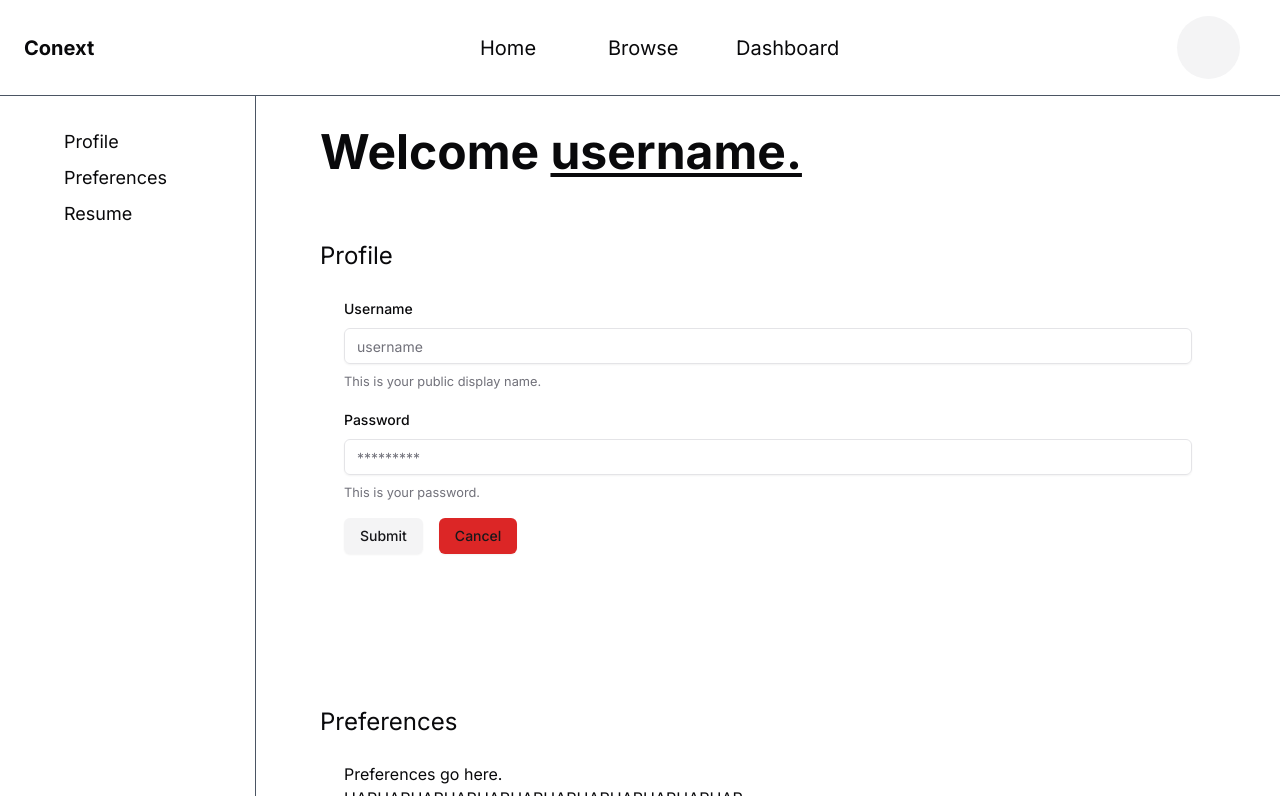
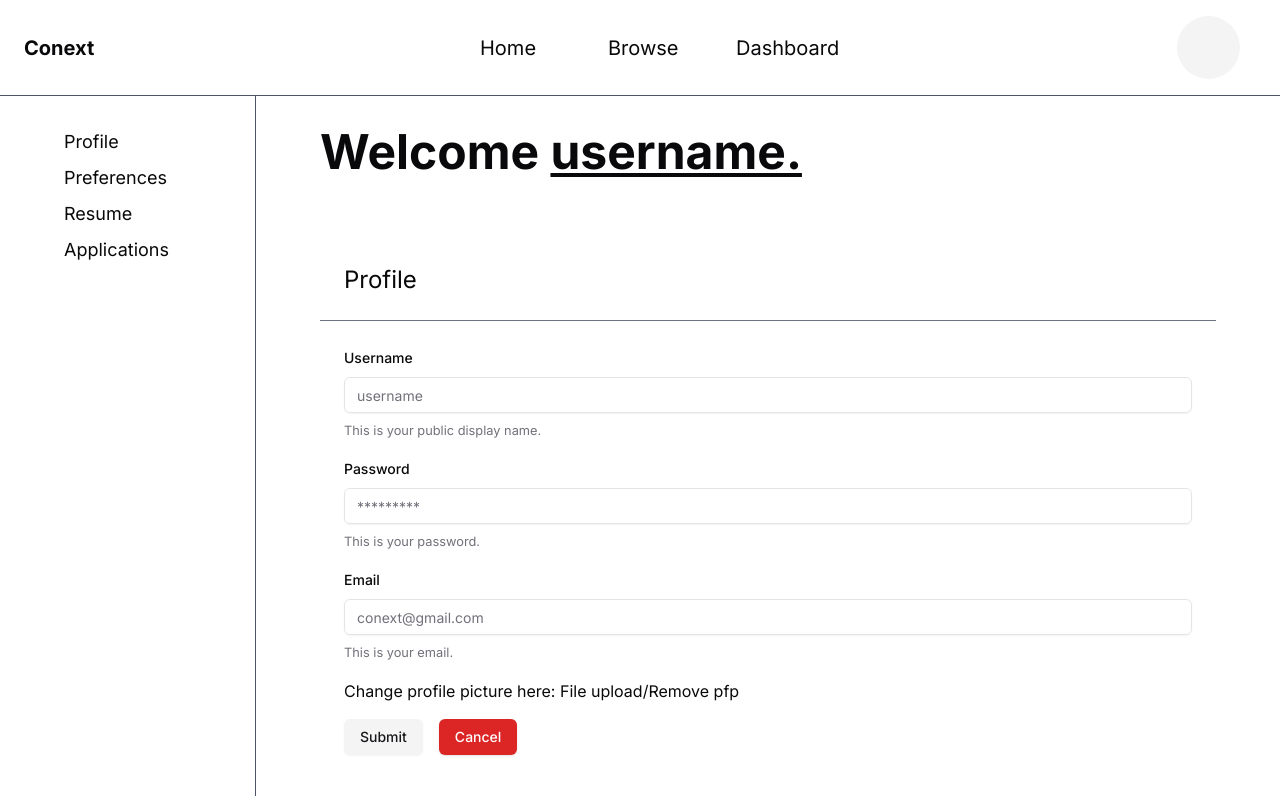
Before and after one commit to TejasDoesStuff/Website-Coding-and-Development, a Next.js app in the folder fbla/: page /dashboard in a window 1280 px wide. Built offline with nearby package versions, Linux system fonts and the light colour scheme.

Commit message:
Finished the layout of the preferences page

```diff
--- a/fbla/app/dashboard/Options.tsx
+++ b/fbla/app/dashboard/Options.tsx
@@ -38,15 +38,15 @@ export default function Options() {
   }
 
   return (
-    <div className="w-4/5 h-full flex flex-col absolute right-0 overflow-y-scroll">
-      <div className="mx-16 mt-8 ">
+    <div className="w-4/5 h-full flex flex-col absolute right-0 overflow-y-scroll scroll-smooth">
+      <div className="mx-16 mt-8">
         <h1 className="text-5xl font-bold">
           Welcome{" "}
           <span className="underline underline-offset-4">username.</span>
         </h1>
       </div>
-      <div className="m-16 flex flex-col">
-        <h3 className="text-2xl sticky top-8">Profile</h3>
+      <div className="m-16 flex flex-col" id="profile">
+        <h3 className="text-2xl sticky top-0 backdrop-blur border-b border-gray-500 p-6">Profile</h3>
         <div className="m-6 text-md">
           <Form {...form}>
             <form onSubmit={form.handleSubmit(onSubmit)} className="space-y-4">
@@ -80,45 +80,59 @@ export default function Options() {
                   </FormItem>
                 )}
               />
+              <FormField
+                control={form.control}
+                name="email"
+                render={({ field }) => (
+                  <FormItem>
+                    <FormLabel>Email</FormLabel>
+                    <FormControl>
+                      <Input placeholder="conext@gmail.com" {...field} />
+                    </FormControl>
+                    <FormDescription>This is your email.</FormDescription>
+                    <FormMessage />
+                  </FormItem>
+                )}
+              />
+              <p>Change profile picture here: File upload/Remove pfp</p>
                 <Button type="submit" variant="secondary">
                   Submit
                 </Button>
-                <Button variant="secondary" className="ml-4 bg-red-600">
+                <Button className="ml-4 bg-red-600 text-white hover:bg-red-700">
                   Cancel
                 </Button>
             </form>
           </Form>
         </div>
       </div>
-      <div className="m-16 flex flex-col">
-        <h3 className="text-2xl sticky top-8">Preferences</h3>
+      <div className="m-16 flex flex-col" id="preferences">
+        <h3 className="text-2xl sticky top-0 backdrop-blur-sm p-6 border-b border-gray-500">Preferences</h3>
         <div className="m-6 text-md">
           <p>Preferences go here.</p>
-          <p>HARHARHARHARHARHARHARHARHARHARHARHAR.</p>
-          <p>HARHARHARHARHARHARHARHARHARHARHARHAR.</p>
-          <p>HARHARHARHARHARHARHARHARHARHARHARHAR.</p>
-          <p>HARHARHARHARHARHARHARHARHARHARHARHAR.</p>
-          <p>HARHARHARHARHARHARHARHARHARHARHARHAR.</p>
-          <p>HARHARHARHARHARHARHARHARHARHARHARHAR.</p>
-          <p>HARHARHARHARHARHARHARHARHARHARHARHAR.</p>
-          <p>HARHARHARHARHARHARHARHARHARHARHARHAR.</p>
-          <p>HARHARHARHARHARHARHARHARHARHARHARHAR.</p>
-          <p>HARHARHARHARHARHARHARHARHARHARHARHAR.</p>
-          <p>HARHARHARHARHARHARHARHARHARHARHARHAR.</p>
-          <p>HARHARHARHARHARHARHARHARHARHARHARHAR.</p>
-          <p>HARHARHARHARHARHARHARHARHARHARHARHAR.</p>
-          <p>HARHARHARHARHARHARHARHARHARHARHARHAR.</p>
-          <p>HARHARHARHARHARHARHARHARHARHARHARHAR.</p>
-          <p>HARHARHARHARHARHARHARHARHARHARHARHAR.</p>
-          <p>HARHARHARHARHARHARHARHARHARHARHARHAR.</p>
-          <p>HARHARHARHARHARHARHARHARHARHARHARHAR.</p>
-          <p>HARHARHARHARHARHARHARHARHARHARHARHAR.</p>
-          <p>HARHARHARHARHARHARHARHARHARHARHARHAR.</p>
-          <p>HARHARHARHARHARHARHARHARHARHARHARHAR.</p>
-          <p>HARHARHARHARHARHARHARHARHARHARHARHAR.</p>
-          <p>HARHARHARHARHARHARHARHARHARHARHARHAR.</p>
-          <p>HARHARHARHARHARHARHARHARHARHARHARHAR.</p>
-          <p>HARHARHARHARHARHARHARHARHARHARHARHAR.</p>
+          <p>They can select preferences for the following</p>
+          <li>Location (Online/In Person - Certain radius from the user's home)</li>
+          <li>Industry (Tags: CS, Med, Engineering, Fast food, etc)</li>
+          <li>Role (Intern, Paid Intern, employee, etc)</li>
+          <li>Salary (Range)</li>
+        </div>
+      </div>
+      <div className="m-16 flex flex-col" id="resume">
+        <h3 className="text-2xl sticky top-0 backdrop-blur-sm p-6 border-b border-gray-500">Resume</h3>
+        <div className="m-6 text-md">
+          <p>Resume goes here.</p>
+          <p>They can upload a file of their resume here</p>
+        </div>
+      </div>
+      <div className="m-16 flex flex-col" id="applications">
+        <h3 className="text-2xl sticky top-0 backdrop-blur-sm p-6 border-b border-gray-500">Applications</h3>
+        <div className="m-6 text-md">
+          <p>You have no pending applications.</p>
+          <p>This is where the user can see/adjust any applications they have currently sent out</p>
+          <p>They can</p>
+          <li>View the job details</li>
+          <li>View/Change their application details</li>
+          <li>View the status of their application</li>
+          <li>Cancel their application</li>
         </div>
       </div>
     </div>
--- a/fbla/app/dashboard/Selector.tsx
+++ b/fbla/app/dashboard/Selector.tsx
@@ -2,9 +2,10 @@ export default function Selector() {
   return (
     <div className="w-1/5 h-full border-r border-gray-600 flex sticky">
         <ul className="text-text text-lg my-6 [&>*]:my-2 ml-16 [&>*]:transition-all">
-            <li className="hover:scale-105">Profile</li>
-            <li className="hover:scale-105">Preferences</li>
-            <li className="hover:scale-105">Resume</li>
+            <li className="hover:scale-105"><a href="/dashboard#profile">Profile</a></li>
+            <li className="hover:scale-105"><a href="/dashboard#preferences">Preferences</a></li>
+            <li className="hover:scale-105"><a href="/dashboard#resume">Resume</a></li>
+            <li className="hover:scale-105"><a href="/dashboard#applications">Applications</a></li>
         </ul>
     </div>
   );
```
